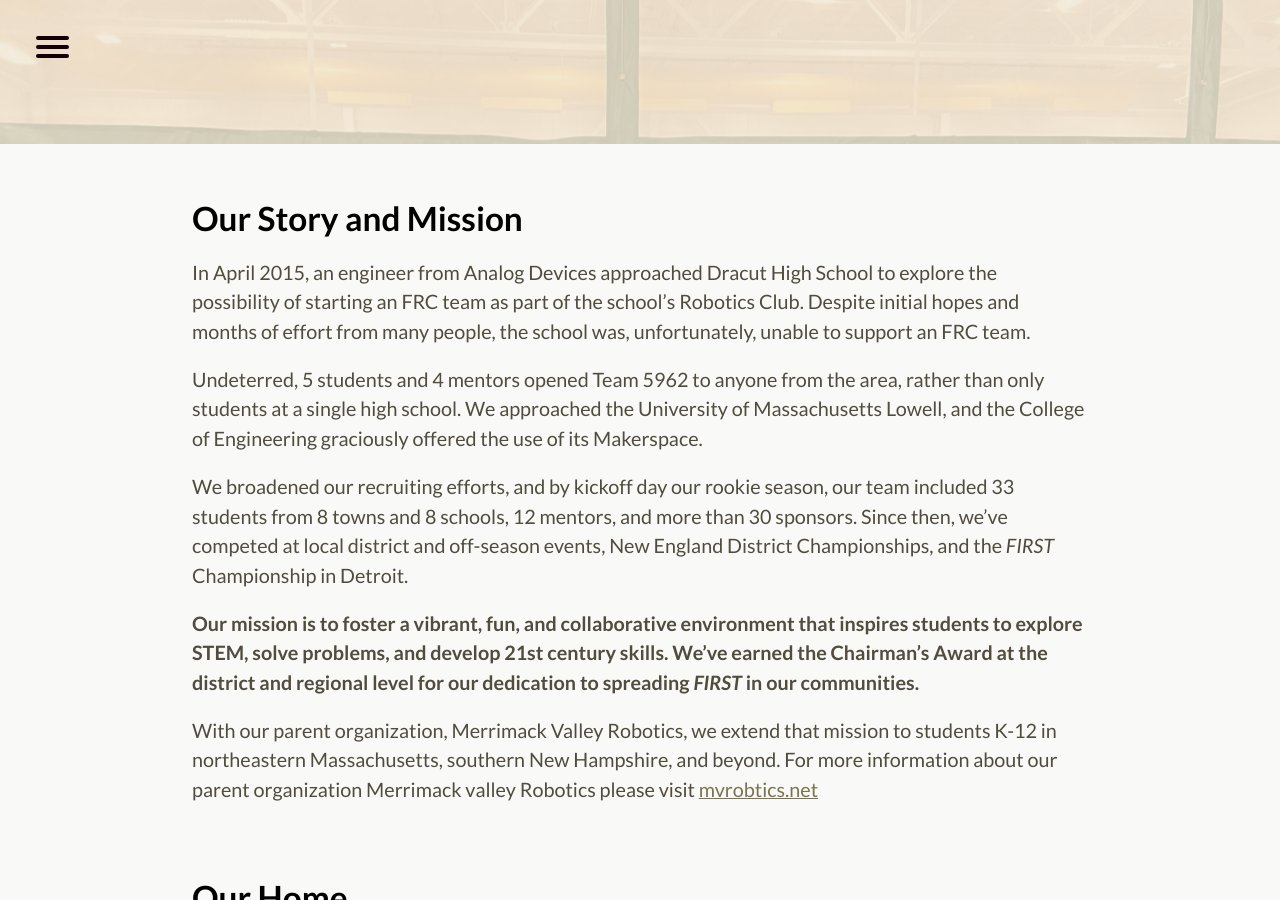
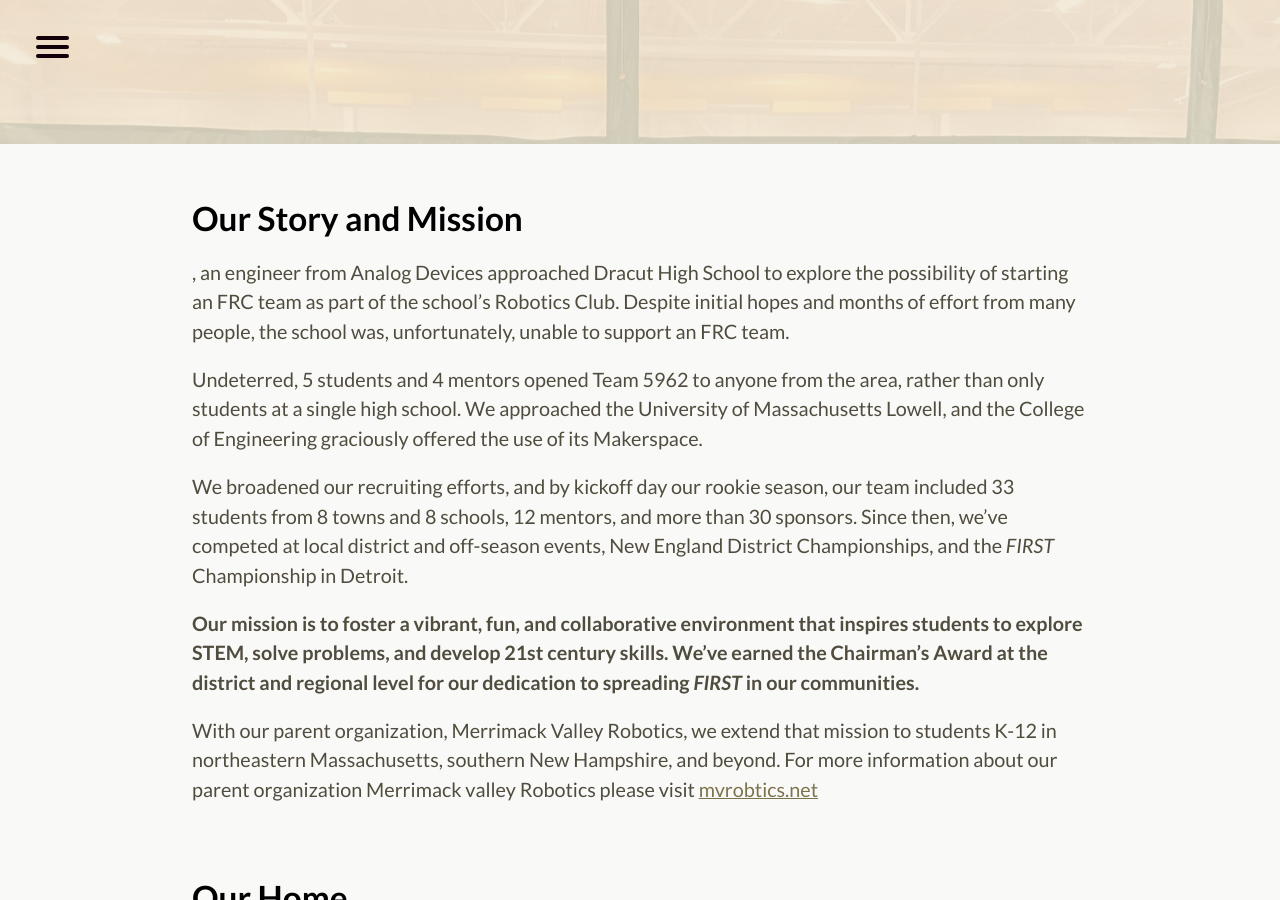
Before and after one commit to perSEVERE-5962/frc5962, a Jekyll site: the page built from about.md, in a window 1280 px wide and 900 px high, scrolled down 396 px. Built offline with Jekyll 4.4.1, drawn with Linux system fonts in a browser that asks for light colours.

Commit message:
Updated About

```diff
--- a/about.md
+++ b/about.md
@@ -7,7 +7,7 @@
 
 ## Our Story and Mission
 
-In April 2015, an engineer from Analog Devices approached Dracut High School to explore the possibility of starting an FRC team as part of the school's Robotics Club. Despite initial hopes and months of effort from many people, the school was, unfortunately, unable to support an FRC team.
+, an engineer from Analog Devices approached Dracut High School to explore the possibility of starting an FRC team as part of the school's Robotics Club. Despite initial hopes and months of effort from many people, the school was, unfortunately, unable to support an FRC team.
 
 Undeterred, 5 students and 4 mentors opened Team 5962 to anyone from the area, rather than only students at a single high school. We approached the University of Massachusetts Lowell, and the College of Engineering graciously offered the use of its Makerspace.
 
```
